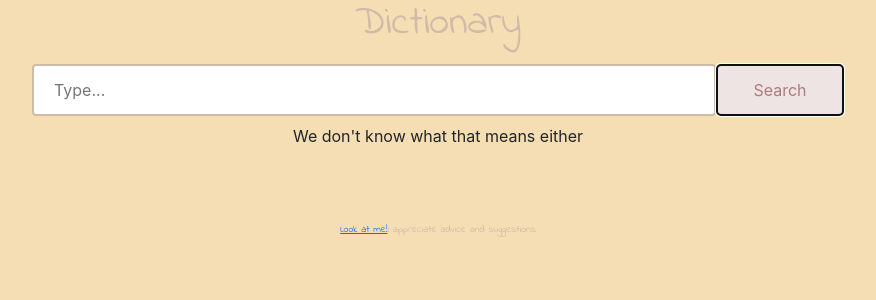
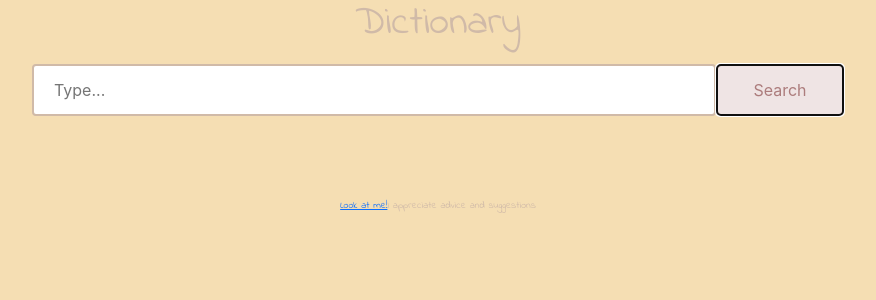
Before and after one commit to CorinnaGen/dictionary-app, a React (Create React App) app: page / in a window 1280 px wide. Shown: the top 300 px of the page, without its empty margins (202-1078 px from the left). Built offline with nearby package versions, Linux system fonts and the light colour scheme.

Commit message:
Update Results.js

```diff
--- a/src/Results.js
+++ b/src/Results.js
@@ -10,4 +10,4 @@ export default function showResults(props){
      })}
 </div>)
 } else{
-    return (<div className="noResults">We don't know what that means either</div>);}}
+    return null;}}
```
